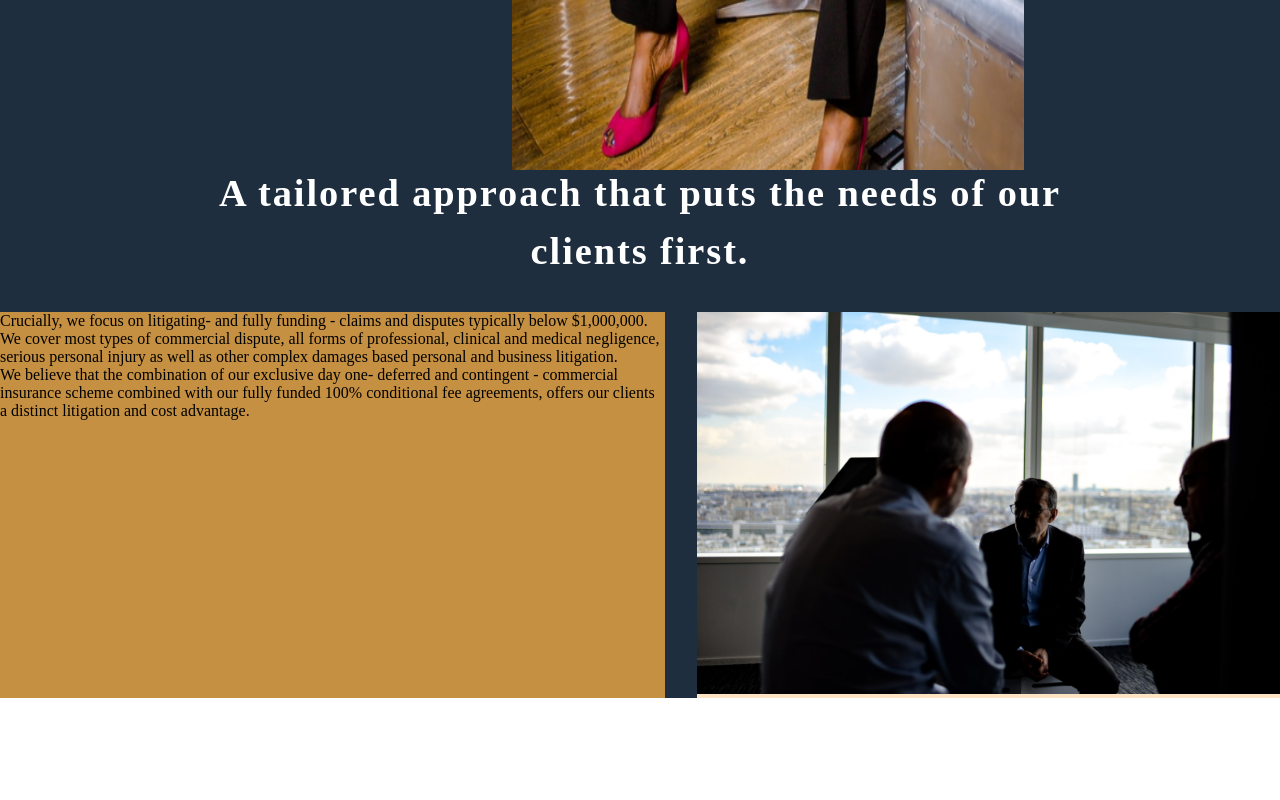
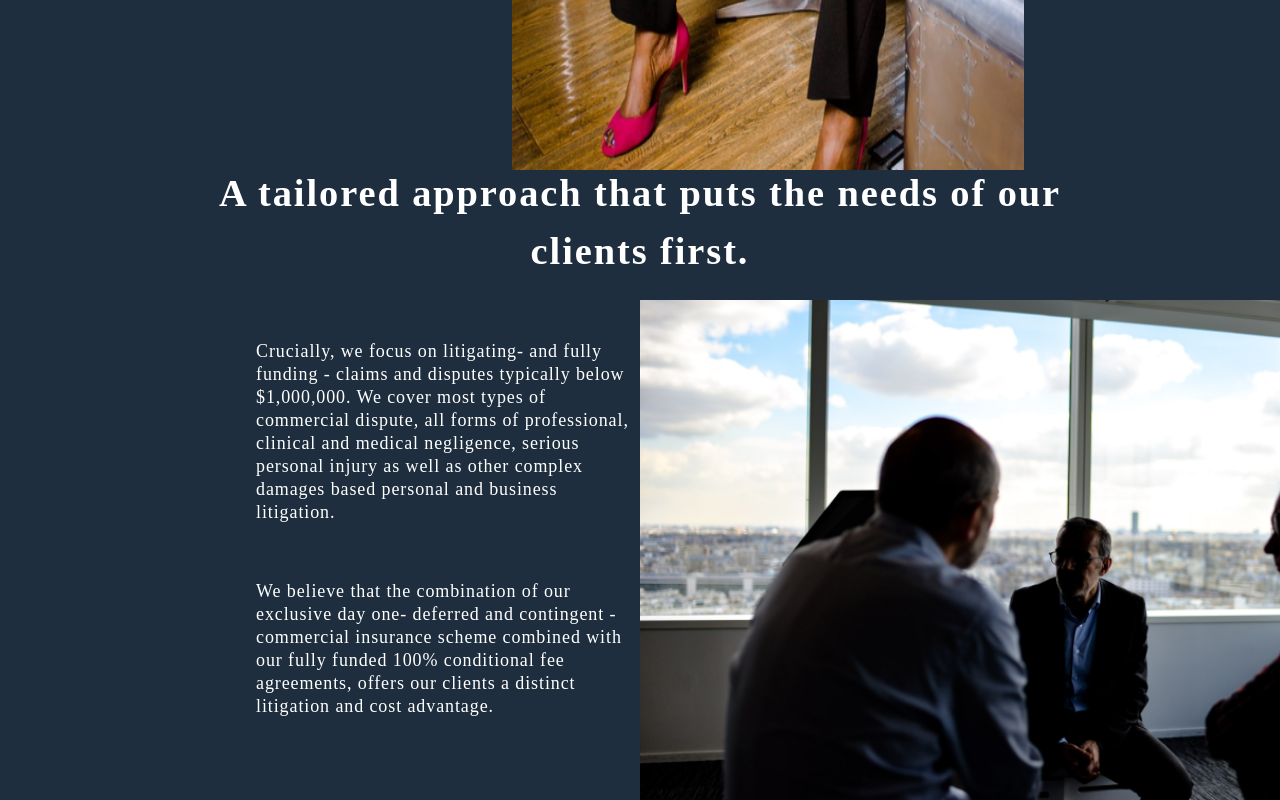
Before and after one commit to Yussasif/Bently, a plain HTML site: page index.html in a window 1280 px wide. Shown: the part 1641-2441 px from the top of the page. Before the commit the page ends 2339 px from the top, so only its background shows below. Drawn offline with Linux system fonts and the light colour scheme.

Commit message:
more adjustments

```diff
--- a/index.html
+++ b/index.html
@@ -69,7 +69,7 @@
             <h1>A tailored approach that puts the
                 needs of our clients first.</h1>
         </div>
-
+        <div class="boxContainer" >
             <div class="boxTwo">
                 <p>Crucially, we focus on litigating- and fully funding -
                     claims and disputes typically below $1,000,000. We cover
@@ -77,7 +77,8 @@
                       clinical and medical negligence, serious personal injury as
                        well as other complex damages based personal and business
                         litigation.</p>
-
+<br>
+<br>
                 <p>We believe that the combination of our exclusive day
                      one- deferred and contingent - commercial insurance
                       scheme combined with our fully funded 100%
@@ -86,9 +87,9 @@
             </div>
 
             <div class="boxThree">
-                <img src="images/Rectangle 6.png" alt="">
+                <!-- <img src="images/Rectangle 6.png" alt=""> -->
             </div>
-
+        </div>
 
     </section>
     <!--<section class="sectionFour">
--- a/style.css
+++ b/style.css
@@ -206,14 +206,8 @@ transform: rotate(-90deg);
     margin-top: 50px;
     padding-top: 350px;
     background-color: #1e2e3e;
-    display: grid;
-    grid-template-areas:
-    'a a'
-    'b c';
-    gap: 2em;
 }
 .boxOne{
-    grid-area: a;
     width: 100%;
     text-align: center;
 
@@ -235,15 +229,44 @@ transform: rotate(-90deg);
 
 color: #FFFFFF;
 }
+.boxContainer{
+    display: flex;
+    flex-wrap: wrap;
+    width: 100%;
+    margin-top: 20px;
+    height: 500px;
+}
 .boxTwo{
-    grid-area: b;
+    width: 50%;
 
-    background-color: #C59042;
+
+    padding-left: 20%;
+    margin-top: 20px;
+}
+.boxTwo > p{
+    width: 474px;
+    margin-top: 20px;
+    font-family: 'DM Sans';
+    font-style: normal;
+    font-weight: 500;
+    font-size: 18px;
+    line-height: 23px;
+    letter-spacing: 0.05em;
+
+/* BENTLEY WHITE */
+
+    color: #FFFFFF;
+
 }
 .boxThree{
-    grid-area: c;
-    background-color: bisque;
+    width: 50%;
+    background-image: url(images/Rectangle6.png);
+    background-size: cover;
 }
+/* .boxThree > img{
+    min-height: 100%;
+    width: auto;
+} */
 
 
 
```
Also changed, not shown: images/Rectangle6.png (renamed from images/Rectangle 6.png).
